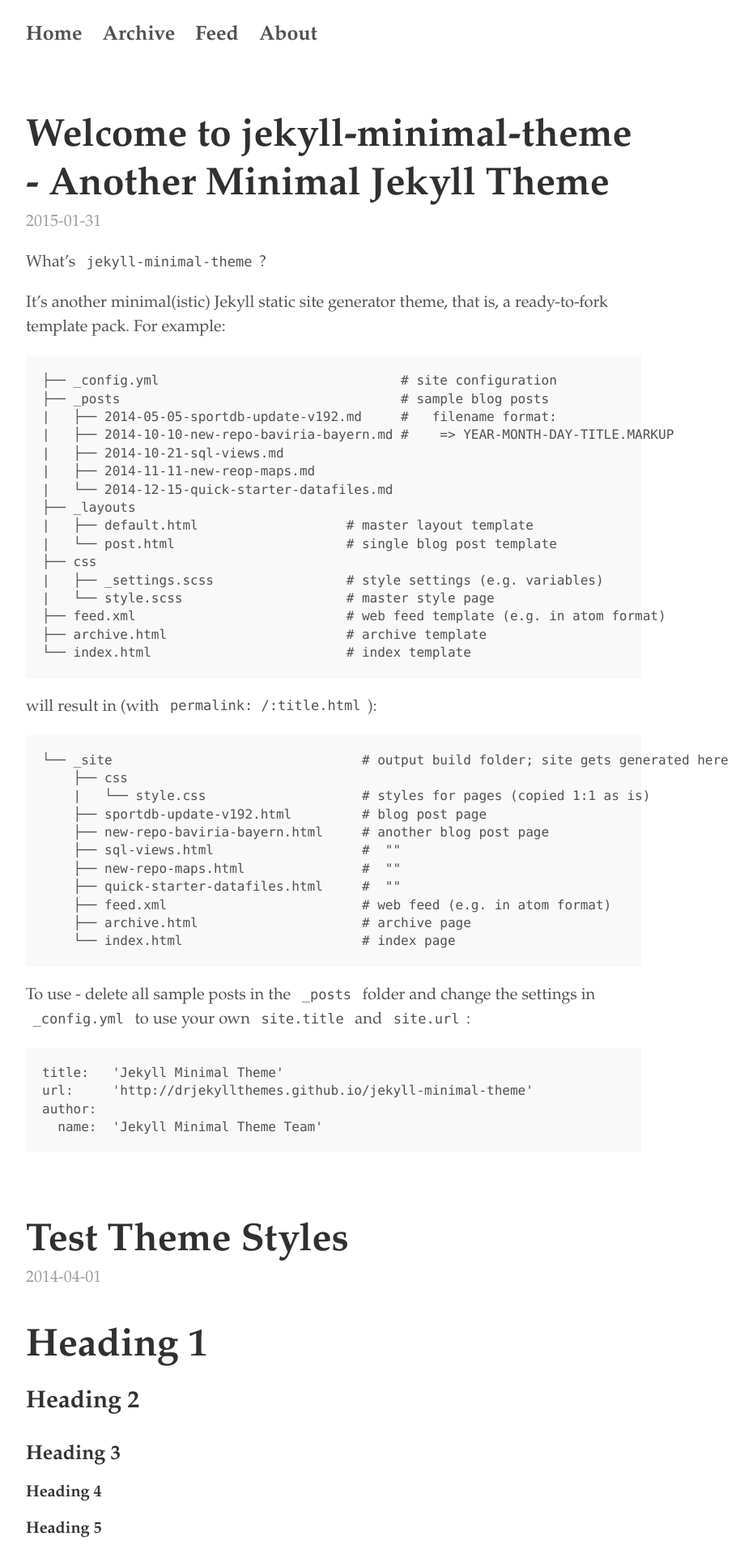
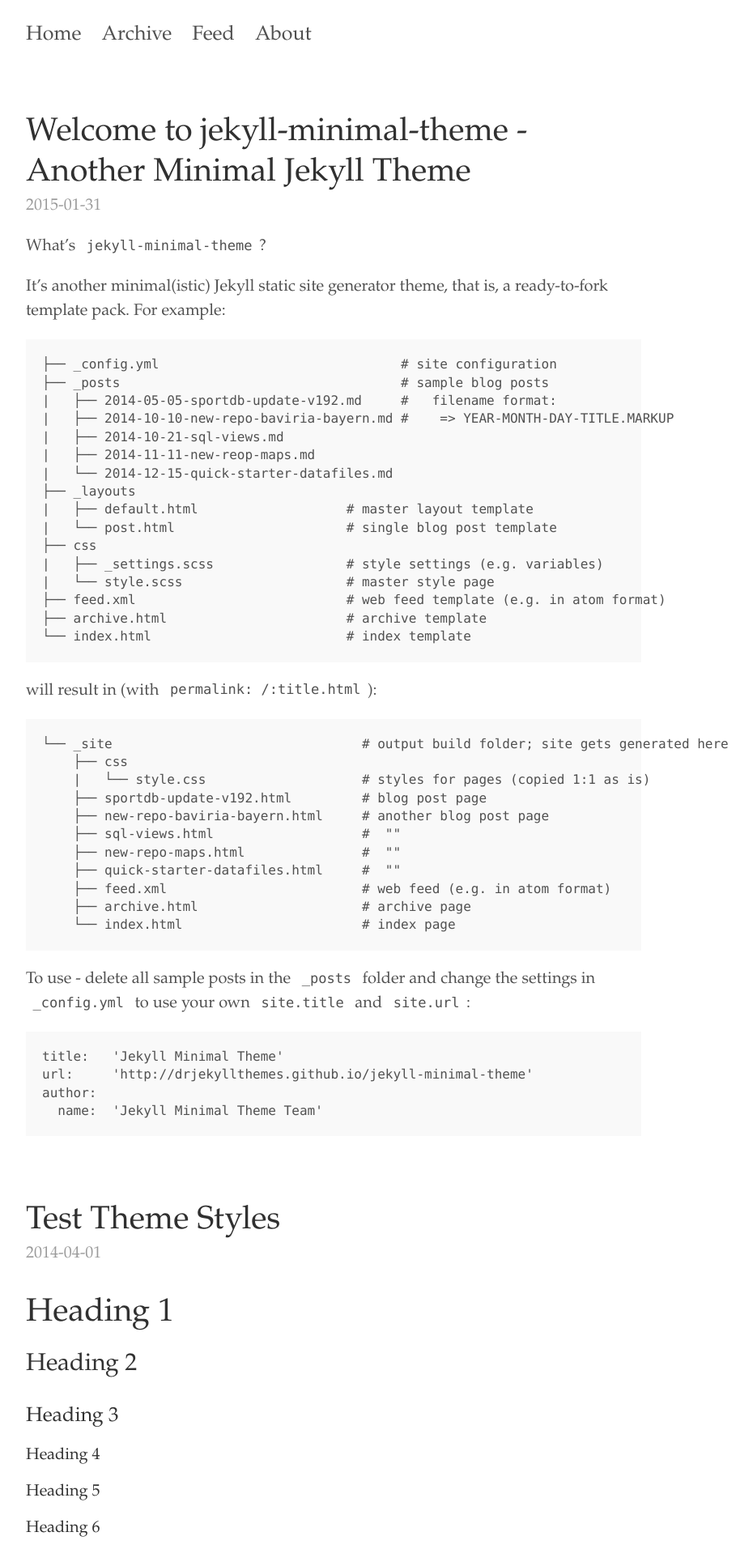
Before and after one commit to u0d7i/u0d7i.github.io, a Jekyll site: the page built from index.html, in a window 1280 px wide. Shown: the top 1913 px of the page at 81% size, without its empty margins (228-1158 px from the left). Built offline with Jekyll 4.4.1, drawn with Linux system fonts in a browser that asks for light colours.

Commit message:
theme fix

```diff
--- a/css/style.scss
+++ b/css/style.scss
@@ -42,14 +42,13 @@
 
 h1, h2, h3, h4, h5, h6 {
   margin-bottom:  .5rem;
-  font-weight:    bold;
+  font-weight:    normal;
   line-height:    1.25;
   color:          $headings-color;
   text-rendering: optimizeLegibility;
 }
 h1 {
-  font-size: 240%;
-  //font-size: 2rem;
+  font-size: 2rem;
 }
 h2 {
   margin-top: 1rem;
```
